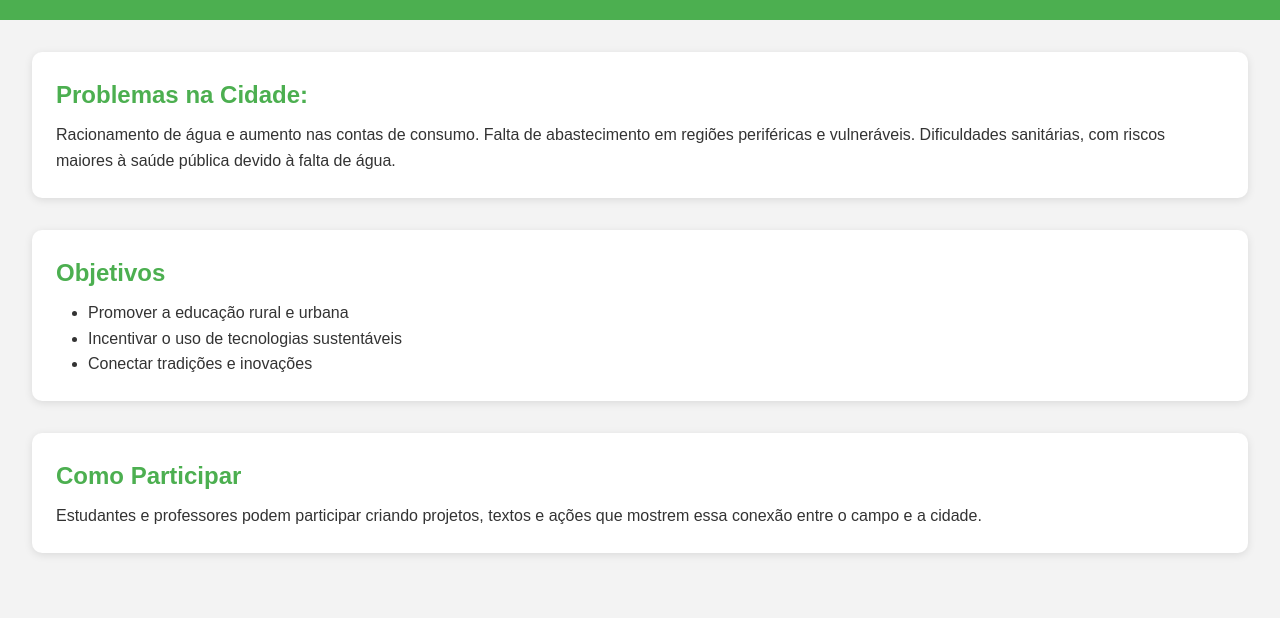
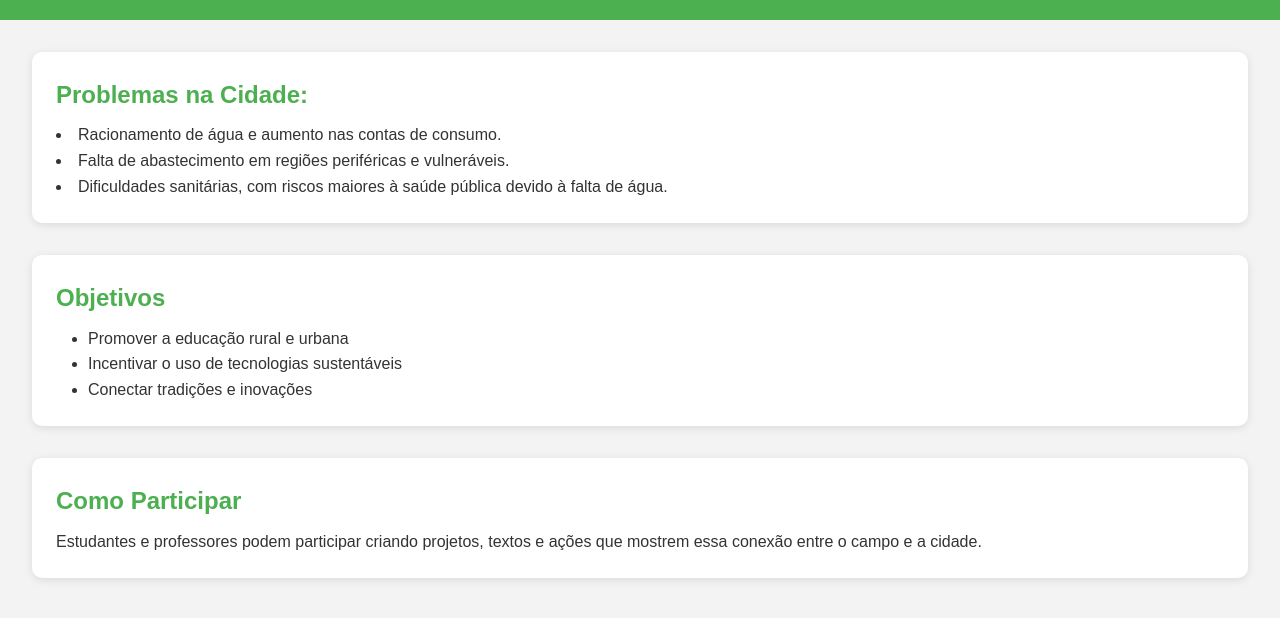
Before and after one commit to Frederico02012008/Agrinho-2025, a plain HTML site: page index.html in a window 1280 px wide. Shown: the part 108-726 px from the top of the page. Drawn offline with Linux system fonts and the light colour scheme.

Commit message:
samuel viado

```diff
--- a/index.html
+++ b/index.html
@@ -15,13 +15,9 @@
         <section>
             <h2>Problemas na Cidade:</h2>
             <p>
-                Racionamento de água e aumento nas contas de consumo.
-
-Falta de abastecimento em regiões periféricas e vulneráveis.
-
-Dificuldades sanitárias, com riscos maiores à saúde pública devido à falta de água.
-
-
+                <li>Racionamento de água e aumento nas contas de consumo.</li>
+                <li>Falta de abastecimento em regiões periféricas e vulneráveis.</li>
+                <li>Dificuldades sanitárias, com riscos maiores à saúde pública devido à falta de água.</li>
             </p>
         </section>
 
```
